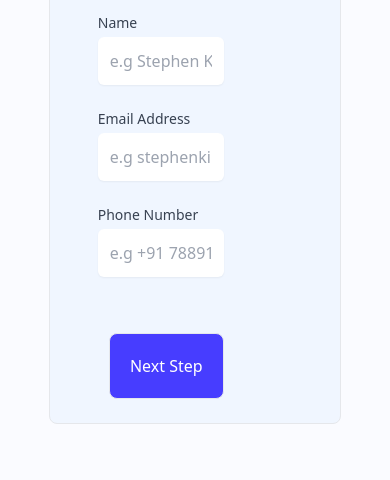
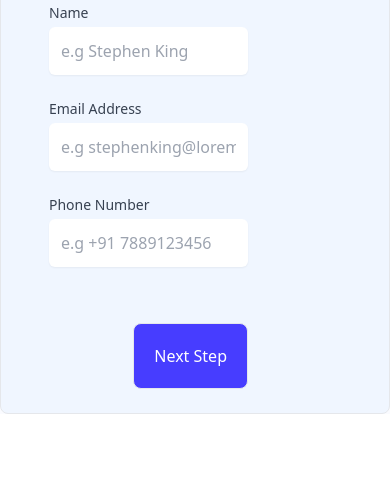
Before and after one commit to FaheemOnHub/multi-step-form, a website: page src/index.html in a window 390 px wide. Shown: the part 364-844 px from the top of the page. Drawn offline with Linux system fonts and the light colour scheme.

Commit message:
fixed responsive

```diff
--- a/src/index.html
+++ b/src/index.html
@@ -7,10 +7,10 @@
     <title>Multi-Step Form</title>
     <link rel="icon" href="../assets/exam.png" type="image/x-icon">
   </head>
-  <body class="m-0">
-    <div class="h-screen bg-Alabaster w-full flex items-center justify-center">
+  <body class="m-0 flex justify-center items-center min-h-screen">
+    <div class=" bg-Alabaster lg:w-full flex items-center justify-center m-auto">
       <div
-        class="p-2 bg-Magnolia border flex flex-col w-3/4 rounded-lg max-w-6xl lg:flex-row"
+        class="p-2 bg-Magnolia border flex flex-col lg:w-3/4 rounded-lg max-w-6xl lg:flex-row"
         id="middle"
       >
         <div
```
Also changed, not shown: src/output.css.
